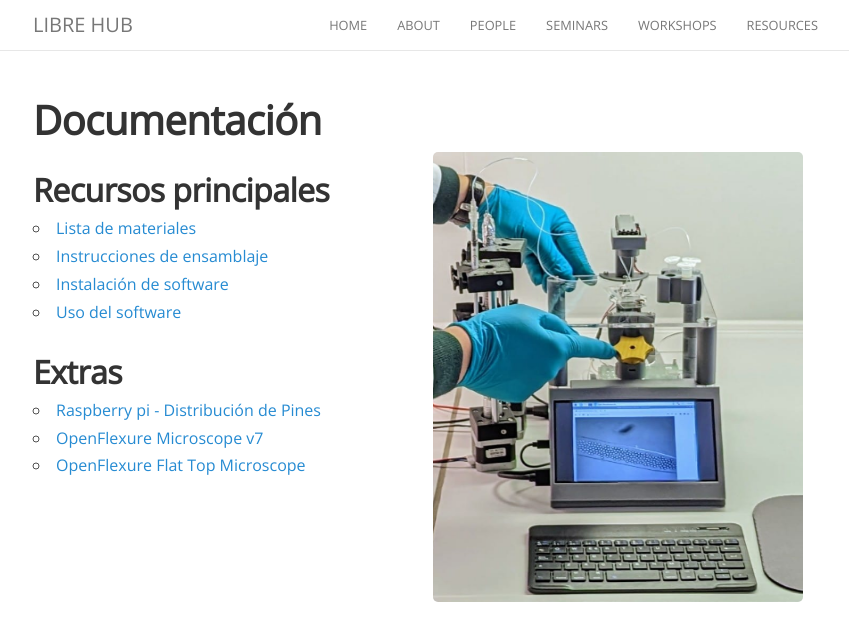
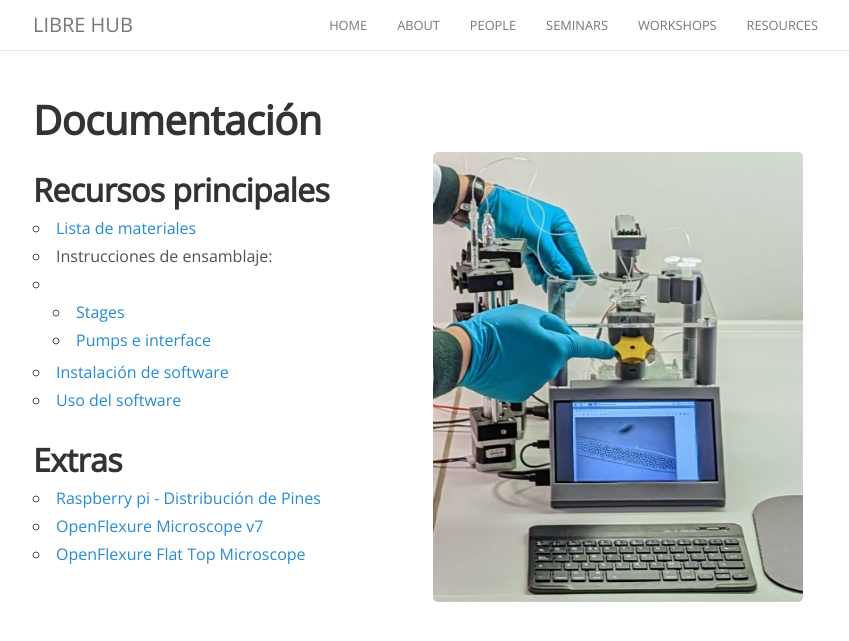
Before and after one commit to LIBREhub/LIBREhub.github.io, a Jekyll site: the page built from workshops/SEMS_2023/resources.md, in a window 1280 px wide. Shown: the top 641 px of the page, without its empty margins (222-1071 px from the left). Built offline with Jekyll 4.4.1, drawn with Linux system fonts in a browser that asks for light colours; nearby versions of some CDN libraries.

Commit message:
Update resources.md

```diff
--- a/workshops/SEMS_2023/resources.md
+++ b/workshops/SEMS_2023/resources.md
@@ -11,7 +11,9 @@ permalink: /workshops/SEMS_2023/resources/
 ## Recursos principales
 
 - [Lista de materiales](https://librehub.github.io/3_Levels_Stage/3-level-station_BOM.html)
-- [Instrucciones de ensamblaje](https://librehub.github.io/3_Levels_Stage/3-level-station.html)
+- Instrucciones de ensamblaje:
+- * [Stages](https://librehub.github.io/3_Levels_Stage/3-level-station.html)
+  * [Pumps e interface](https://librehub.github.io/syringe-pumps-and-controller/)
 - [Instalación de software](https://librehub.github.io/3_Levels_Stage/software-installation.html)
 - [Uso del software](https://librehub.github.io/3_Levels_Stage/usage.html)
 
```
